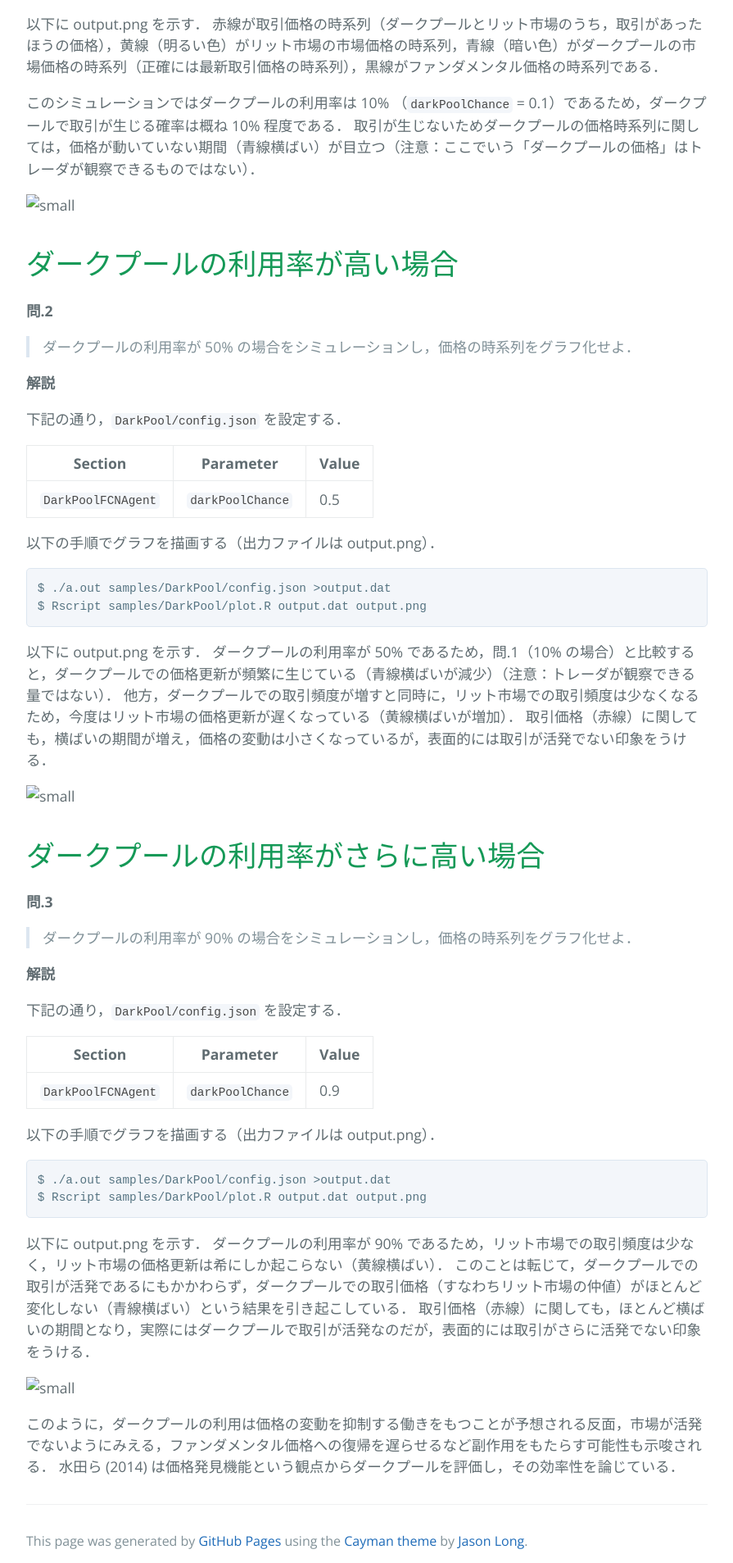
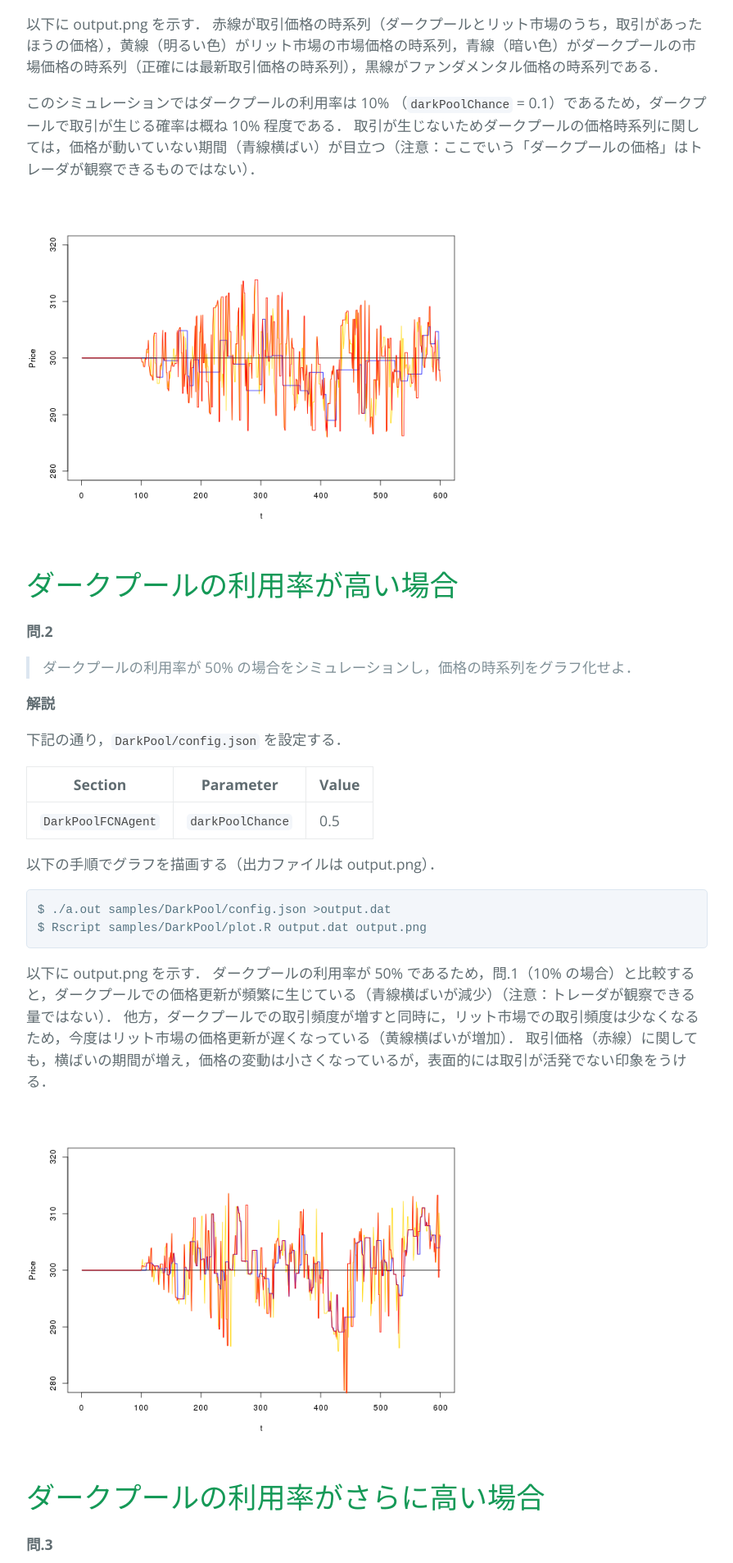
Before and after one commit to plham/plham.github.io, a Jekyll site: the page built from tutorial/DarkPoolMain_UseCases.md, in a window 1280 px wide. Shown: the part 1220-3127 px from the top of the page at 82% size, without its empty margins (192-1087 px from the left). Built offline with Jekyll 4.4.1, drawn with Linux system fonts in a browser that asks for light colours.

Commit message:
samples/MarketShare and samples/DarkPool

```diff
--- a/tutorial/DarkPoolMain_UseCases.md
+++ b/tutorial/DarkPoolMain_UseCases.md
@@ -48,7 +48,7 @@ $ Rscript samples/DarkPool/plot.R output.dat output.png
 このシミュレーションではダークプールの利用率は 10% （`darkPoolChance` = 0.1）であるため，ダークプールで取引が生じる確率は概ね 10% 程度である．
 取引が生じないためダークプールの価格時系列に関しては，価格が動いていない期間（青線横ばい）が目立つ（注意：ここでいう「ダークプールの価格」はトレーダが観察できるものではない）．
 
-![small](/tutorial/DarkPool.figs/fig01.png)
+![small](/tutorial/DarkPoolMain.figs/fig01.png)
 
 
 # ダークプールの利用率が高い場合
@@ -77,7 +77,7 @@ $ Rscript samples/DarkPool/plot.R output.dat output.png
 他方，ダークプールでの取引頻度が増すと同時に，リット市場での取引頻度は少なくなるため，今度はリット市場の価格更新が遅くなっている（黄線横ばいが増加）．
 取引価格（赤線）に関しても，横ばいの期間が増え，価格の変動は小さくなっているが，表面的には取引が活発でない印象をうける．
 
-![small](/tutorial/DarkPool.figs/fig02.png)
+![small](/tutorial/DarkPoolMain.figs/fig02.png)
 
 
 
@@ -107,7 +107,7 @@ $ Rscript samples/DarkPool/plot.R output.dat output.png
 このことは転じて，ダークプールでの取引が活発であるにもかかわらず，ダークプールでの取引価格（すなわちリット市場の仲値）がほとんど変化しない（青線横ばい）という結果を引き起こしている．
 取引価格（赤線）に関しても，ほとんど横ばいの期間となり，実際にはダークプールで取引が活発なのだが，表面的には取引がさらに活発でない印象をうける．
 
-![small](/tutorial/DarkPool.figs/fig03.png)
+![small](/tutorial/DarkPoolMain.figs/fig03.png)
 
 このように，ダークプールの利用は価格の変動を抑制する働きをもつことが予想される反面，市場が活発でないようにみえる，ファンダメンタル価格への復帰を遅らせるなど副作用をもたらす可能性も示唆される．
 水田ら (2014) は価格発見機能という観点からダークプールを評価し，その効率性を論じている．
```
Also changed, not shown: tutorial/MarketShareMain_UseCases.md (+2 -2 lines).
